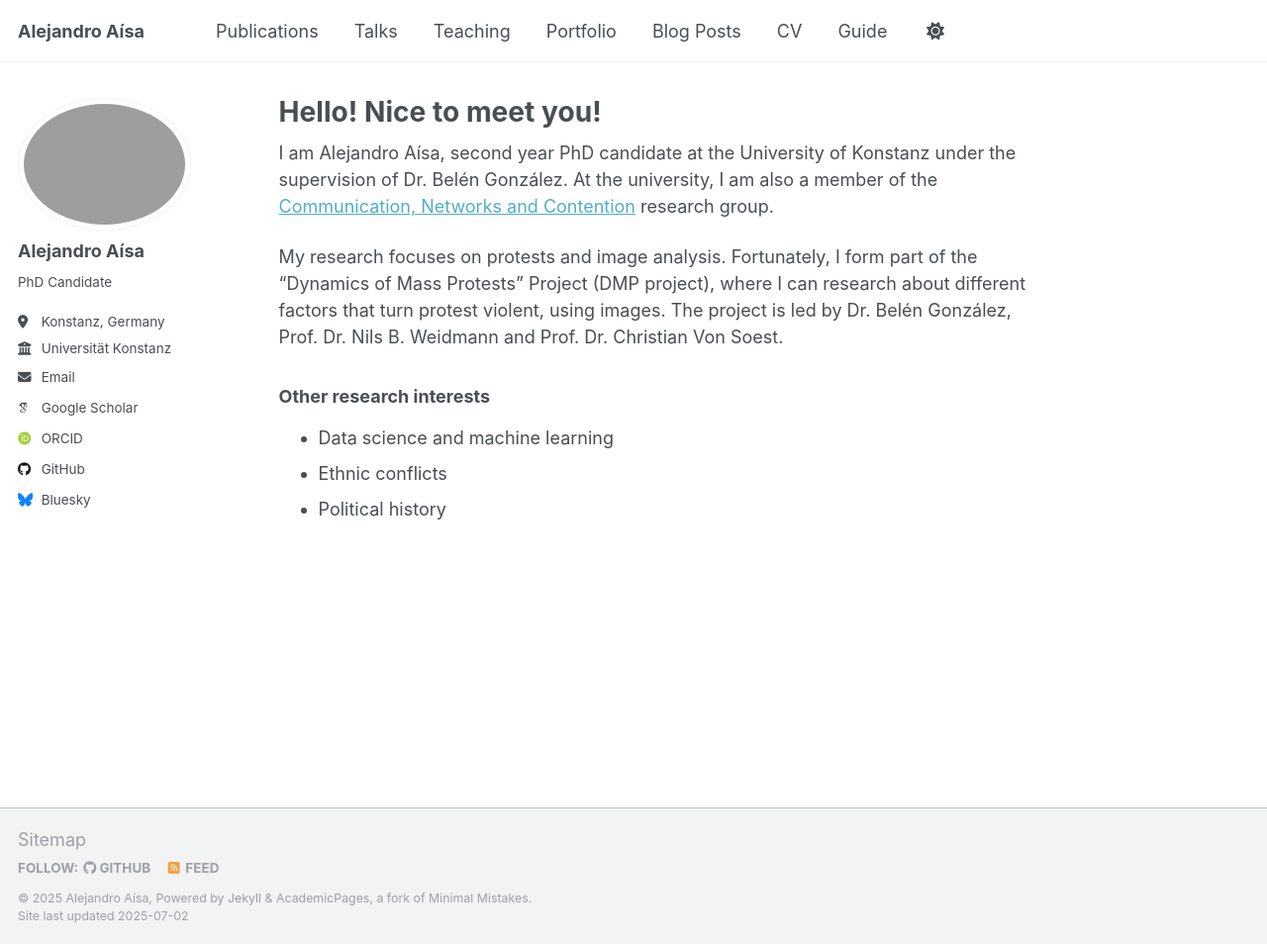
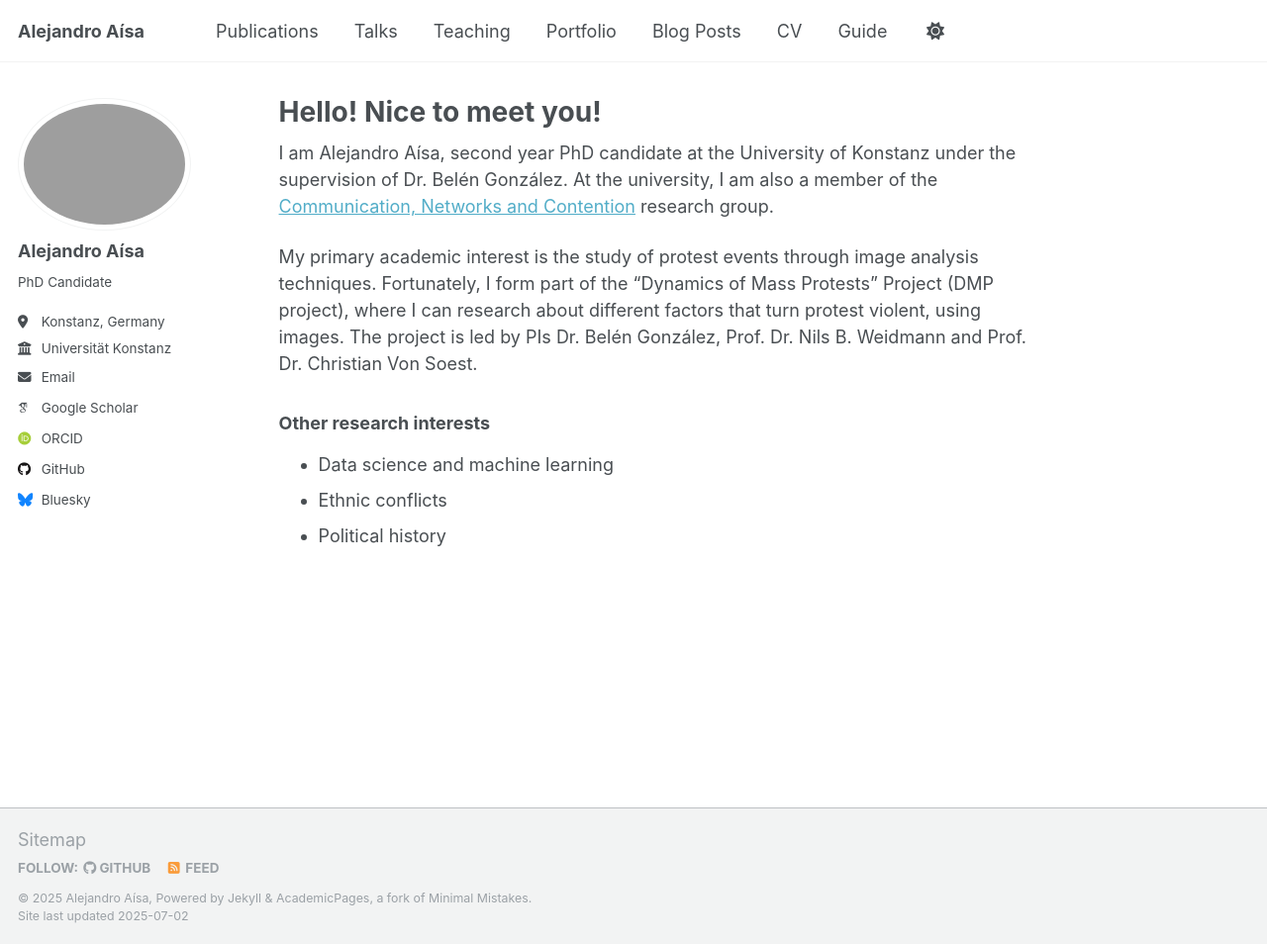
Before and after one commit to alejandroaisam/alejandroaisam.github.io, a Jekyll site: the page built from _pages/about.md, in a window 1280 px wide and 954 px high. Shown: the whole window at 99% size. Built offline with Jekyll 4.4.1, drawn with Linux system fonts in a browser that asks for light colours; some web fonts are replaced; a script that is not in the unit is left out.

Commit message:
Update about.md
Let's see the portada

```diff
--- a/_pages/about.md
+++ b/_pages/about.md
@@ -9,7 +9,7 @@ redirect_from:
 
 I am Alejandro Aísa, second year PhD candidate at the University of Konstanz under the supervision of Dr. Belén González. At the university, I am also a member of the [Communication, Networks and Contention](https://www.polver.uni-konstanz.de/cnc/) research group.
 
-My research focuses on protests and image analysis. Fortunately, I form part of the "Dynamics of Mass Protests" Project (DMP project), where I can research about different factors that turn protest violent, using images. The project is led by Dr. Belén González, Prof. Dr. Nils B. Weidmann and Prof. Dr. Christian Von Soest.
+My primary academic interest is the study of protest events through image analysis techniques. Fortunately, I form part of the "Dynamics of Mass Protests" Project (DMP project), where I can research about different factors that turn protest violent, using images. The project is led by PIs Dr. Belén González, Prof. Dr. Nils B. Weidmann and Prof. Dr. Christian Von Soest.
 
 ### Other research interests
 
```
